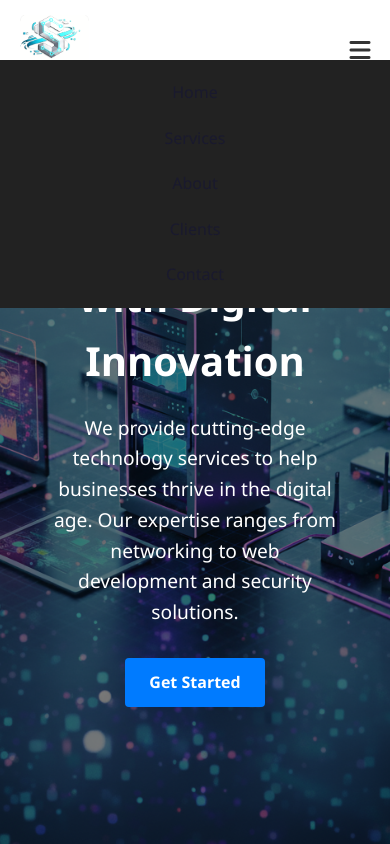
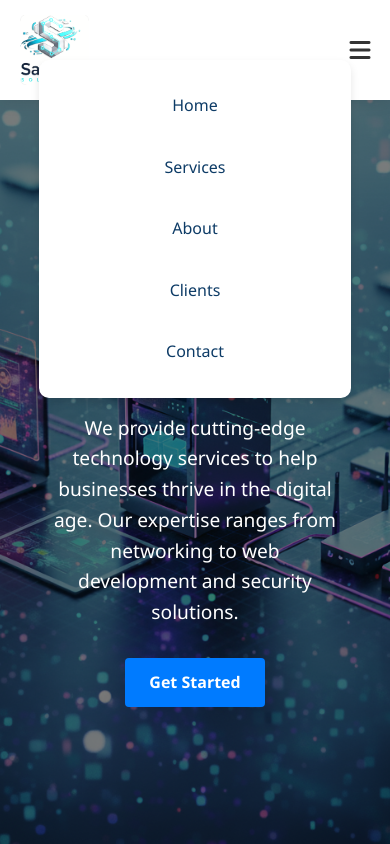
Before and after one commit to Stephenmulei/safitechsolutions, a website: page safitech-original-integrated/frontend/index.html in a window 390 px wide. Both pictures are taken after a click on the element 360 px from the left and 49 px from the top of the page. Shown: the top 844 px of the page. Drawn offline with Linux system fonts and the light colour scheme.

Commit message:
Update style.css

```diff
--- a/safitech-original-integrated/frontend/css/style.css
+++ b/safitech-original-integrated/frontend/css/style.css
@@ -173,12 +173,16 @@ footer { background:var(--dark); color:white; padding:50px 0 20px; }
   .nav-links {
     display: none;
     flex-direction: column;   /* stack vertically */
-    background: #222;
+    background: #fff;         /* white background */
     position: absolute;
-    top: 60px;   /* just below navbar */
-    left: 0;
-    width: 100%;
-    padding: 10px 0;
+    top: 60px;                /* just below navbar */
+    left: 50%;
+    transform: translateX(-50%); /* center horizontally */
+    width: 80%;               /* narrower than full screen */
+    max-width: 320px;         /* limit max size */
+    padding: 15px 0;
+    border-radius: 10px;      /* smooth rounded corners */
+    box-shadow: 0 4px 8px rgba(0,0,0,0.1); /* subtle shadow */
   }
 
   /* Show links when .active is added */
@@ -189,6 +193,23 @@ footer { background:var(--dark); color:white; padding:50px 0 20px; }
   .nav-links li {
     text-align: center;
     margin: 10px 0;
+  }
+
+  /* Style the actual links */
+  .nav-links li a {
+    color: #0d3b66;            /* dark blue */
+    text-decoration: none;
+    font-weight: 500;
+    padding: 8px 15px;
+    display: block;
+    border-radius: 6px;
+    transition: background 0.3s, color 0.3s;
+  }
+
+  /* Hover effect */
+  .nav-links li a:hover {
+    background: #e6f0fa;       /* light blue background */
+    color: #082c4c;            /* even darker blue on hover */
   }
 }
 
```
